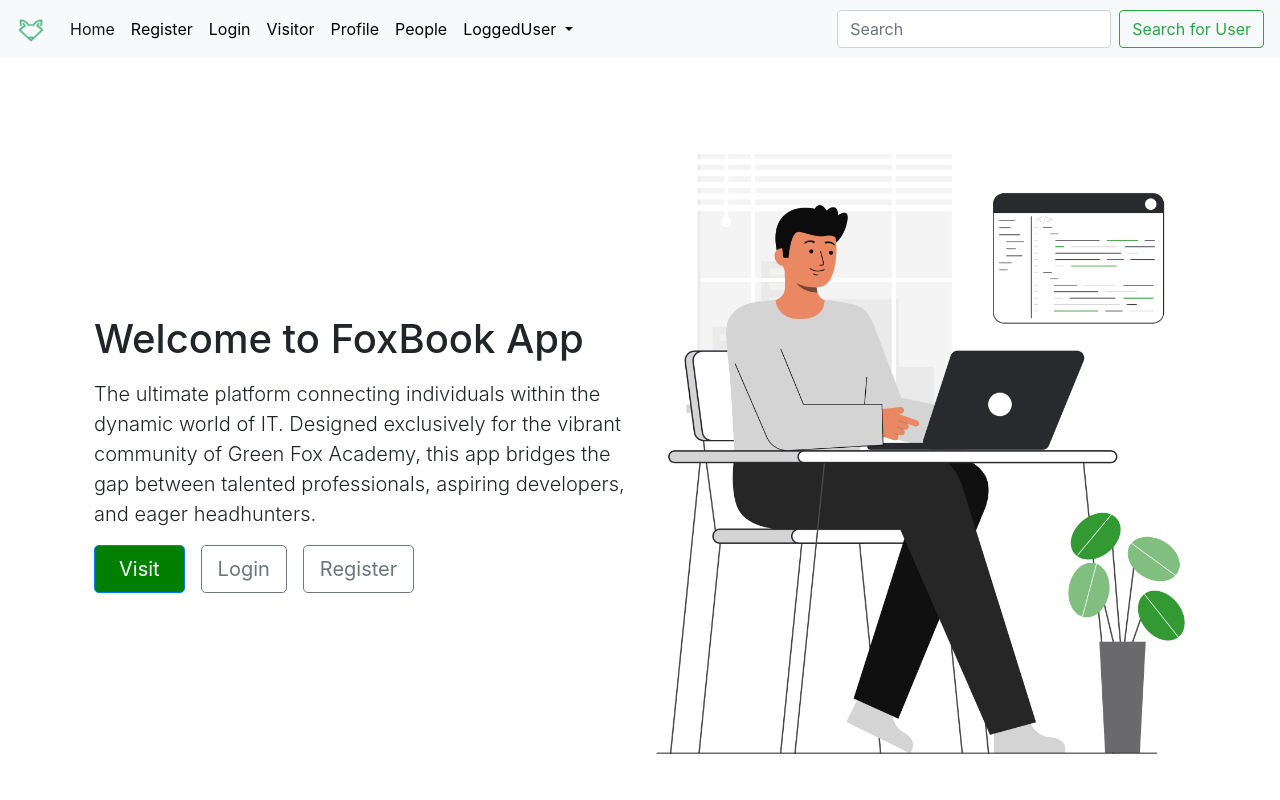
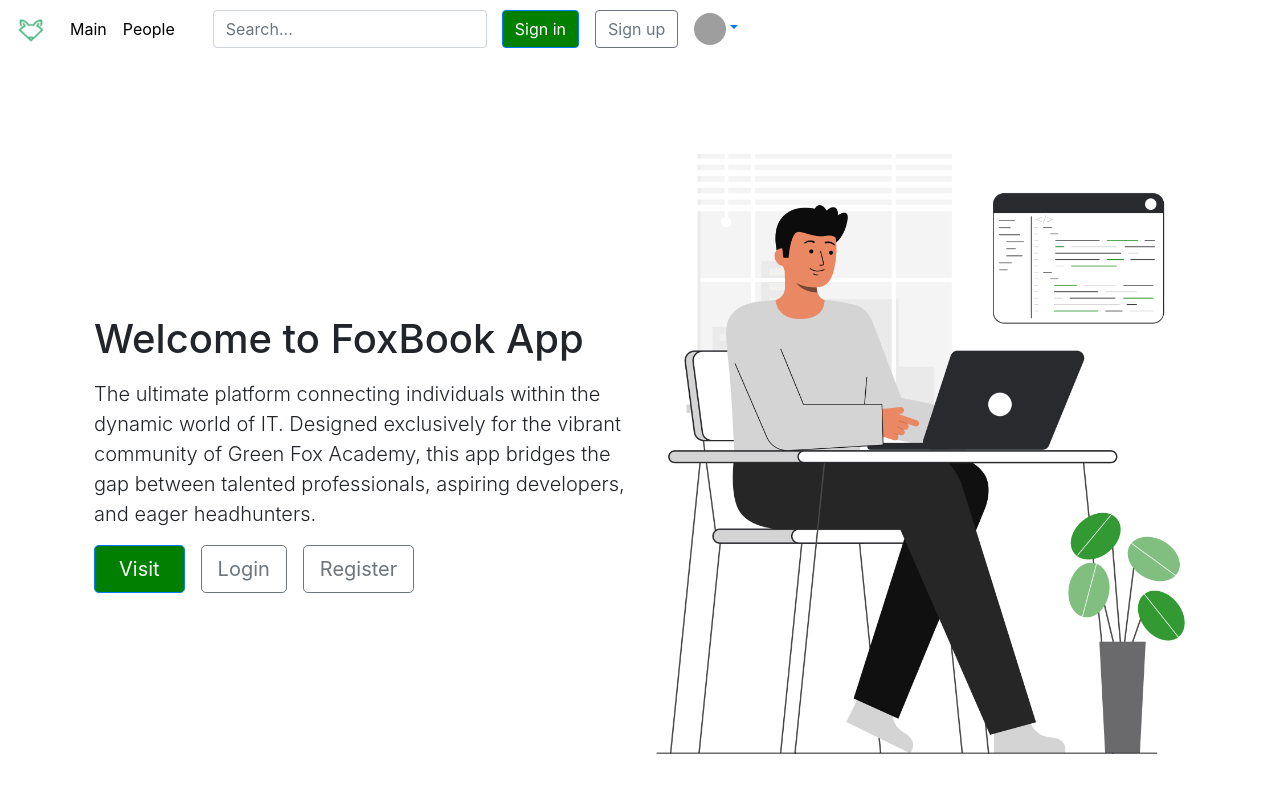
Before and after one commit to MaxSlouka/Foxhub, an Angular app in the folder frontend/: page / in a window 1280 px wide. Shown: the top 800 px of the page. Built offline with nearby package versions, Linux system fonts and the light colour scheme; grey boxes are pictures that could not be loaded.

Commit message:
Update header.component.html

```diff
--- a/frontend/src/app/components/header/header.component.html
+++ b/frontend/src/app/components/header/header.component.html
@@ -1,50 +1,63 @@
-<nav class="navbar navbar-expand-lg navbar-light bg-light">
+<nav class="navbar navbar-expand-lg">
+
+  <!-- logo -->
+
   <a class="navbar-brand" href="./">
     <img src="../../../assets/img/GFA-logo.png" width="30" height="30" alt="">
   </a>
+
+  <!-- collapse hamburger -->
+
   <button class="navbar-toggler" type="button" data-toggle="collapse" data-target="#navbarSupportedContent"
     aria-controls="navbarSupportedContent" aria-expanded="false" aria-label="Toggle navigation">
-    <span class="navbar-toggler-icon"></span>
+    <svg class="ham hamRotate ham7" viewBox="0 0 100 100" width="50" onclick="this.classList.toggle('active')">
+      <path class="line top" d="m 70,33 h -40 c 0,0 -6,1.368796 -6,8.5 0,7.131204 6,8.5013 6,8.5013 l 20,-0.0013" />
+      <path class="line middle" d="m 70,50 h -40" />
+      <path class="line bottom"
+        d="m 69.575405,67.073826 h -40 c -5.592752,0 -6.873604,-9.348582 1.371031,-9.348582 8.244634,0 19.053564,21.797129 19.053564,12.274756 l 0,-40" />
+    </svg>
   </button>
 
+  <!-- navbar -->
+
   <div class="collapse navbar-collapse" id="navbarSupportedContent">
-    <ul class="navbar-nav mr-auto">
-      <li class="nav-item active">
-        <a class="nav-link" href="./">Home</a>
-      </li>
-      <li class="nav-item">
-        <a class="nav-link" href="./register">Register</a>
-      </li>
-      <li class="nav-item">
-        <a class="nav-link" href="./login">Login</a>
-      </li>
-      <li class="nav-item">
-        <a class="nav-link" href="./main">Visitor</a>
-      </li>
-      <li class="nav-item">
-        <a class="nav-link" href="./profile">Profile</a>
-      </li>
-      <li class="nav-item">
-        <a class="nav-link" href="./people">People</a>
-      </li>
-      <li class="nav-item dropdown">
-        <a class="nav-link dropdown-toggle" href="#" id="navbarDropdown" role="button" data-toggle="dropdown"
-          aria-haspopup="true" aria-expanded="false">
-          LoggedUser
+    <div class="d-flex flex-wrap align-items-center justify-content-center">
+
+      <ul class="nav col-12 col-lg-auto me-lg-auto mb-2 justify-content-center mb-md-0">
+        <li class="nav-item"><a href="./main" class="nav-link px-2">Main</a></li>
+        <li class="nav-item"><a href="./people" class="nav-link px-2">People</a></li>
+      </ul>
+
+      <!-- search form -->
+
+      <form class="col-12 col-lg-auto mb-3 mb-lg-0 me-lg-3" role="search">
+        <input type="search" class="form-control form-control-dark text-bg-dark" placeholder="Search..."
+          aria-label="Search">
+      </form>
+
+      <!-- login and sign up -->
+
+      <div class="text-end">
+        <a href="./login" class="btn btn-primary" role="button" aria-disabled="true">Sign in</a>
+        <a href="./register" class="btn btn-outline-secondary" role="button" aria-disabled="true">Sign up</a>
+      </div>
+
+      <!-- user options -->
+
+      <!-- Example single danger button -->
+      <div class="btn-group">
+        <a href="#" class="d-block link-body-emphasis text-decoration-none dropdown-toggle" data-toggle="dropdown" aria-expanded="false">
+          <img src="https://github.com/mdo.png" alt="mdo" width="32" height="32" class="rounded-circle">
         </a>
-        <div class="dropdown-menu" aria-labelledby="navbarDropdown">
-          <a class="dropdown-item" href="./profile">My Profile</a>
-          <a class="dropdown-item" href="./profile">Update Profile</a>
+        <div class="dropdown-menu">
+          <a class="dropdown-item" href="#">Profile</a>
+          <a class="dropdown-item" href="#">Settings</a>
           <div class="dropdown-divider"></div>
-          <a class="dropdown-item" href="./profile">Delete Profile</a>
+          <a class="dropdown-item" href="#">Sign out</a>
         </div>
-      </li>
-    </ul>
-    <form class="form-inline my-2 my-lg-0">
-      <input class="form-control mr-sm-2" type="search" placeholder="Search" aria-label="Search" />
-      <button class="btn btn-outline-success my-2 my-sm-0" type="submit">
-        Search for User
-      </button>
-    </form>
+      </div>
+
+    </div>
+
   </div>
 </nav>
```
